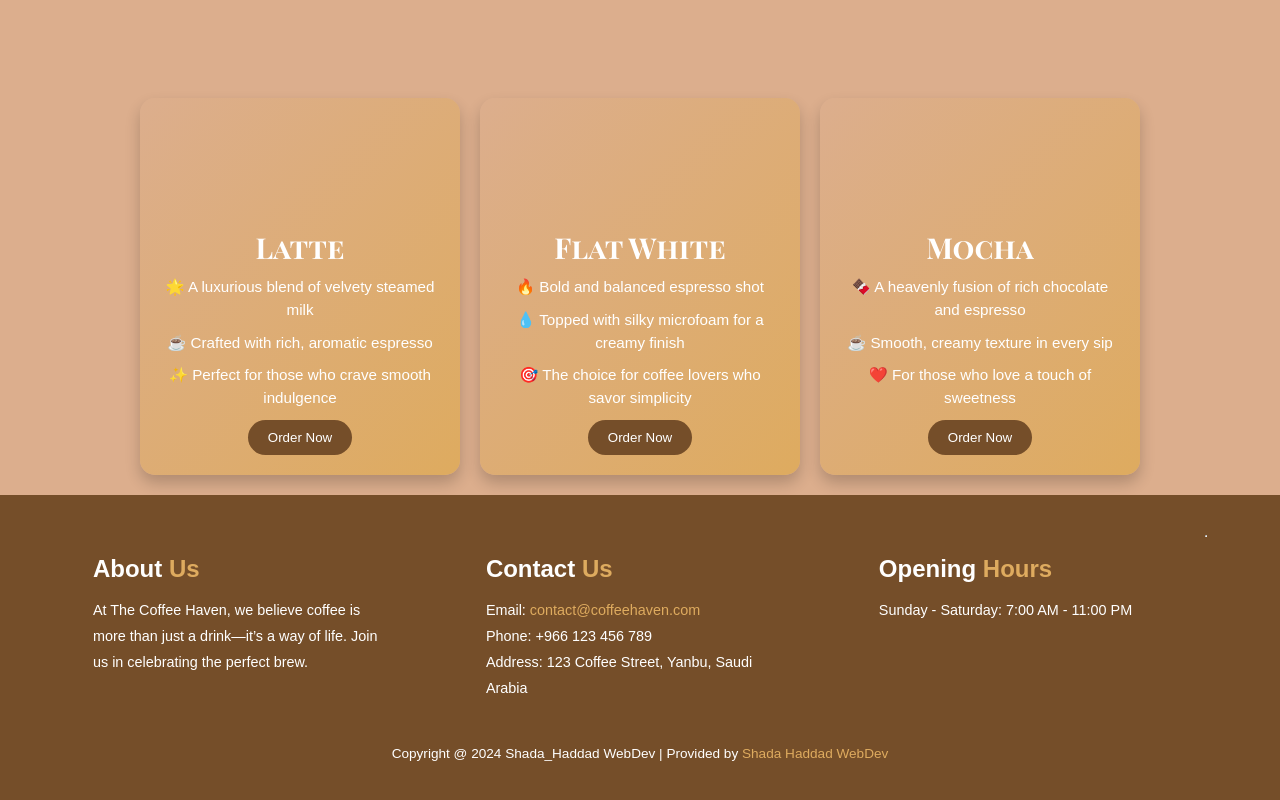
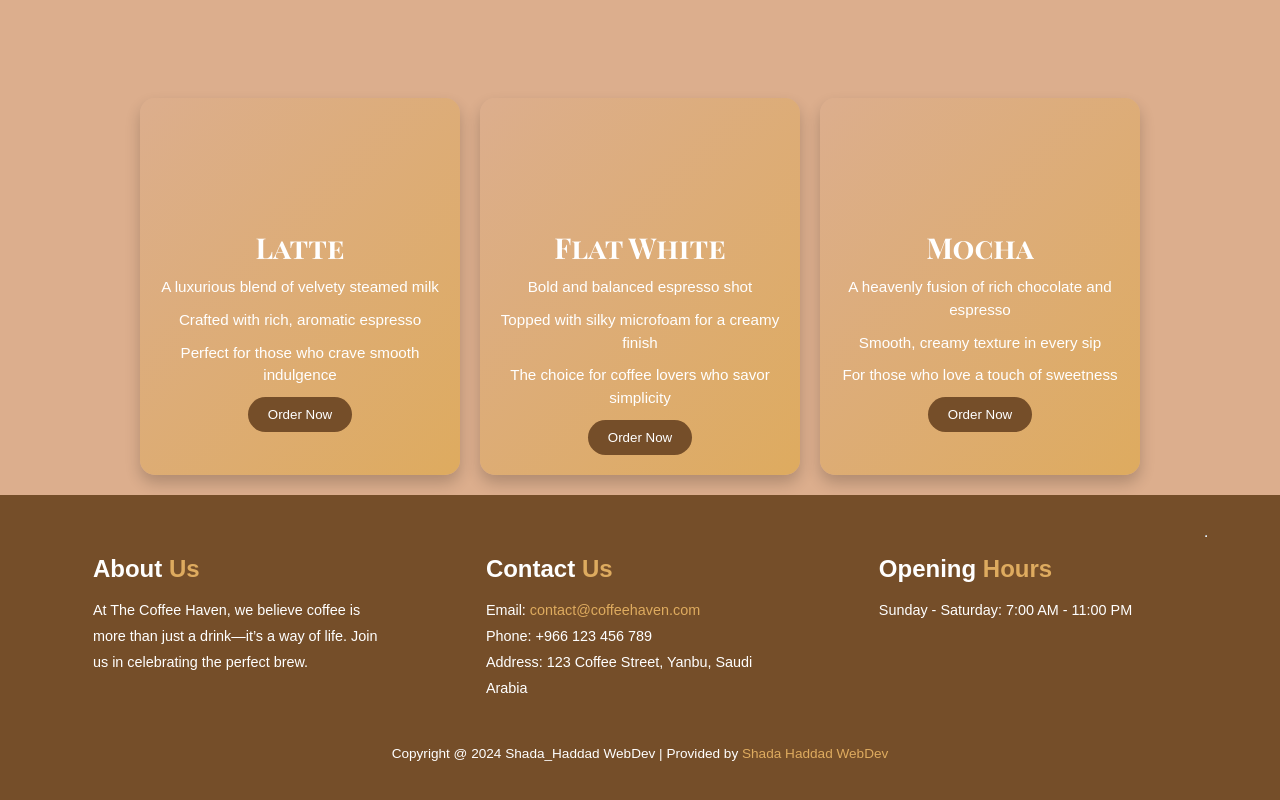
Before and after one commit to Shada11haddad/CoffeeProject, a plain HTML site: page index.html in a window 1280 px wide. Shown: the part 2408-3208 px from the top of the page. Drawn offline with Linux system fonts and the light colour scheme.

Commit message:
remove emioje

```diff
--- a/index.html
+++ b/index.html
@@ -80,9 +80,9 @@
             <h1>Latte</h1>
         </div>
         <div class="items">
-            <p>🌟 A luxurious blend of velvety steamed milk</p>
-            <p>☕ Crafted with rich, aromatic espresso</p>
-            <p>✨ Perfect for those who crave smooth indulgence</p>
+            <p> A luxurious blend of velvety steamed milk</p>
+            <p> Crafted with rich, aromatic espresso</p>
+            <p> Perfect for those who crave smooth indulgence</p>
         </div>
         <button>Order Now</button>
     </div>
@@ -94,9 +94,9 @@
             <h1>Flat White</h1>
         </div>
         <div class="items">
-            <p>🔥 Bold and balanced espresso shot</p>
-            <p>💧 Topped with silky microfoam for a creamy finish</p>
-            <p>🎯 The choice for coffee lovers who savor simplicity</p>
+            <p> Bold and balanced espresso shot</p>
+            <p> Topped with silky microfoam for a creamy finish</p>
+            <p> The choice for coffee lovers who savor simplicity</p>
         </div>
         <button>Order Now</button>
     </div>
@@ -108,9 +108,9 @@
             <h1>Mocha</h1>
         </div>
         <div class="items">
-            <p>🍫 A heavenly fusion of rich chocolate and espresso</p>
-            <p>☕ Smooth, creamy texture in every sip</p>
-            <p>❤️ For those who love a touch of sweetness</p>
+            <p> A heavenly fusion of rich chocolate and espresso</p>
+            <p> Smooth, creamy texture in every sip</p>
+            <p> For those who love a touch of sweetness</p>
         </div>
         <button>Order Now</button>
     </div>
```
